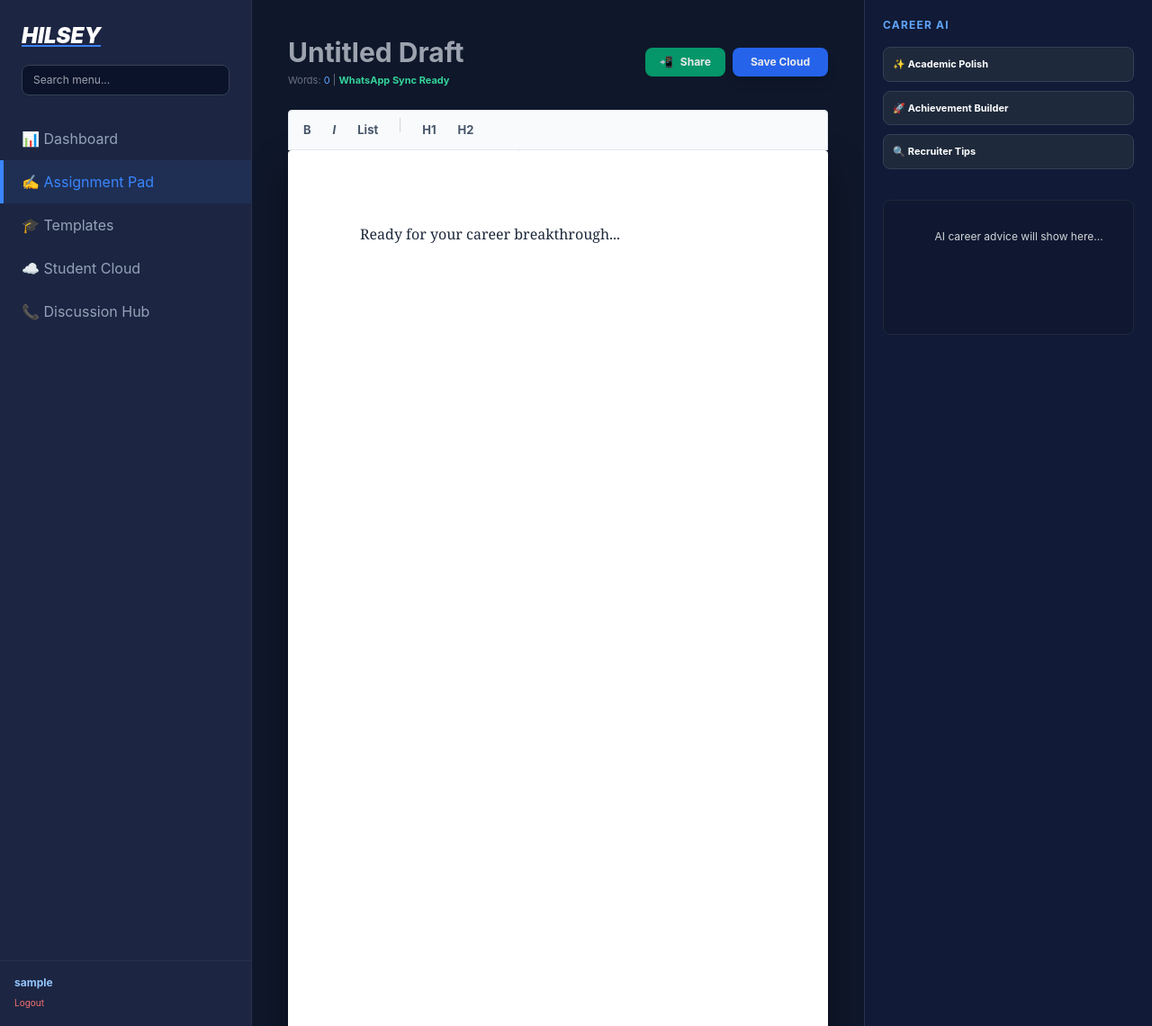
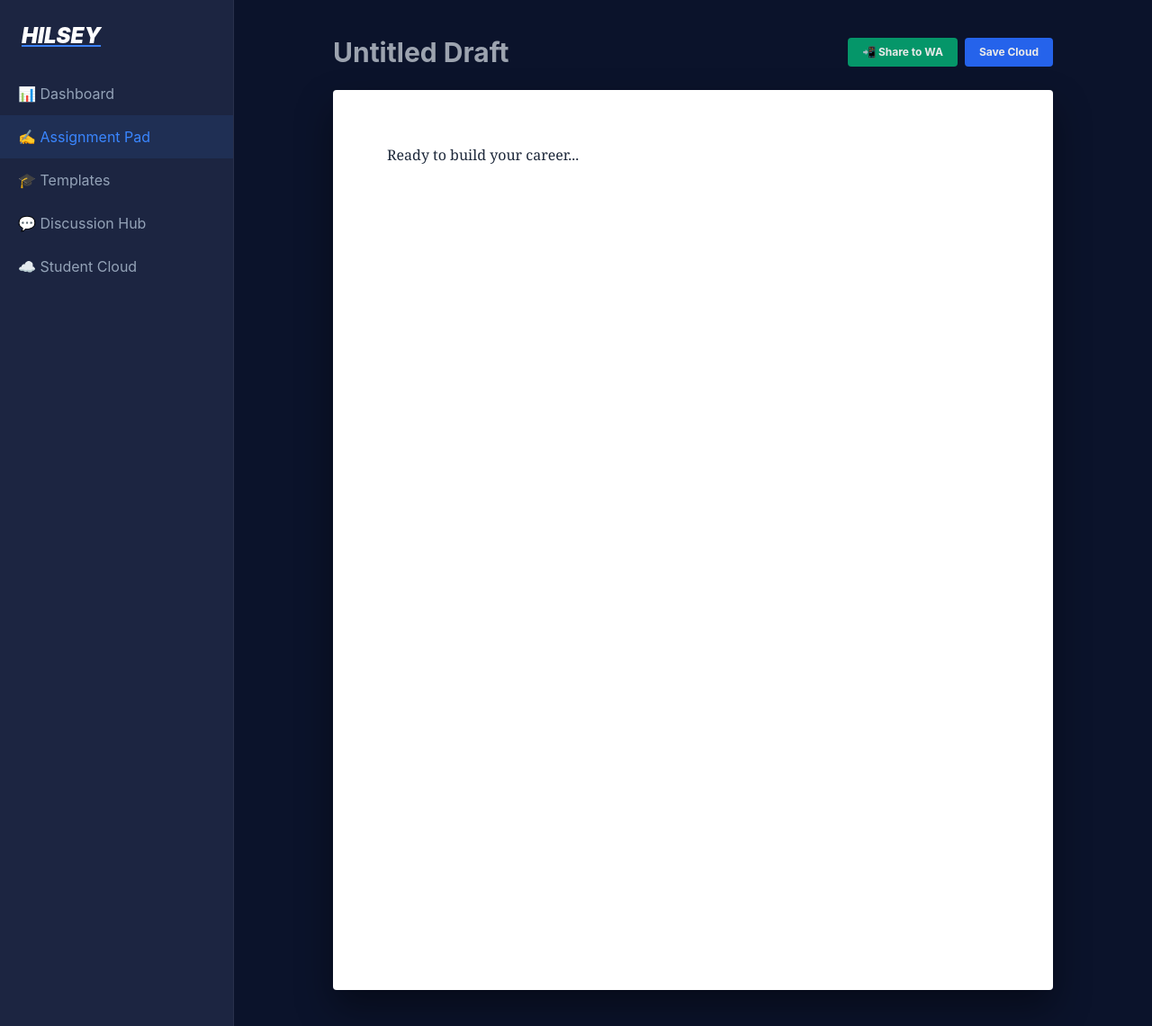
Before and after one commit to hilsey-pro/poulbilliards, a Flask app: page / in a window 1280 px wide. Shown: the whole page at 90% size. Run offline with Flask 3, Linux system fonts and the light colour scheme; the visitor is signed in with stand-in values (Sample User, id 1); some libraries are stand-ins or nearby versions.

Commit message:
Update index.html

```diff
--- a/templates/index.html
+++ b/templates/index.html
@@ -1,148 +1,49 @@
 <!DOCTYPE html>
 <html lang="en">
 <head>
-    <meta charset="UTF-8">
-    <meta name="viewport" content="width=device-width, initial-scale=1.0">
-    <title>Hilsey Pro | Workstation</title>
+    <meta charset="UTF-8"><title>Hilsey Pro | Workstation</title>
     <script src="https://cdn.tailwindcss.com"></script>
     <style>
         :root { --bg: #0B132B; --sidebar: #1C2541; --primary: #3A86FF; --text: #EAEAEA; }
         body { background: var(--bg); color: var(--text); display: flex; height: 100vh; overflow: hidden; font-family: 'Inter', sans-serif; }
-
-        /* Sidebar */
-        .sidebar { width: 280px; background: var(--sidebar); border-right: 1px solid rgba(255,255,255,0.05); display: flex; flex-direction: column; }
-        .nav-item { padding: 12px 20px; color: #94a3b8; display: flex; align-items: center; gap: 12px; text-decoration: none; border-left: 4px solid transparent; transition: 0.2s; }
-        .nav-item:hover, .active { background: rgba(58, 134, 255, 0.1); color: var(--primary); border-left-color: var(--primary); }
-
-        /* Editor */
-        #editor-container { flex: 1; padding: 40px; overflow-y: auto; display: flex; flex-direction: column; align-items: center; background: #0f172a; }
-        #paper { background: white; color: #1e293b; width: 100%; max-width: 850px; min-height: 1100px; padding: 80px; border-radius: 4px; outline: none; box-shadow: 0 20px 40px rgba(0,0,0,0.4); font-family: 'Georgia', serif; line-height: 1.7; }
-
-        /* Toolbar */
-        .toolbar { background: #f8fafc; border: 1px solid #e2e8f0; padding: 8px; display: flex; gap: 8px; position: sticky; top: 0; z-index: 10; width: 100%; max-width: 850px; border-radius: 4px 4px 0 0; }
-        .tool-btn { padding: 4px 8px; color: #475569; font-weight: bold; border-radius: 4px; font-size: 13px; }
-        .tool-btn:hover { background: #e2e8f0; }
-
-        .ai-drawer { width: 320px; background: #111a36; border-left: 1px solid rgba(255,255,255,0.1); padding: 20px; overflow-y: auto; }
-        .ai-btn { background: #1e293b; border: 1px solid #334155; padding: 10px; border-radius: 8px; font-size: 11px; text-align: left; width: 100%; margin-bottom: 10px; color: white; }
+        .sidebar { width: 260px; background: var(--sidebar); border-right: 1px solid rgba(255,255,255,0.05); }
+        .nav-item { padding: 12px 20px; color: #94a3b8; display: flex; align-items: center; gap: 12px; text-decoration: none; }
+        .active { background: rgba(58, 134, 255, 0.1); color: var(--primary); }
+        #paper { background: white; color: #1e293b; width: 100%; max-width: 800px; min-height: 1000px; padding: 60px; border-radius: 4px; outline: none; box-shadow: 0 20px 40px rgba(0,0,0,0.4); font-family: 'Georgia', serif; }
     </style>
 </head>
 <body>
-
     <div class="sidebar">
-        <div class="p-6">
-            <h1 class="text-2xl font-black italic text-white underline decoration-blue-500">HILSEY</h1>
-            <div class="mt-4">
-                <input type="text" id="global-search" placeholder="Search menu..." onkeyup="performSearch()" class="w-full bg-[#0B132B] border border-slate-700 rounded-lg py-2 px-3 text-xs focus:outline-none focus:border-blue-500 text-white">
-            </div>
-        </div>
-        <nav class="flex-1">
+        <div class="p-6"><h1 class="text-2xl font-black italic text-white underline decoration-blue-500">HILSEY</h1></div>
+        <nav>
             <a href="/dashboard" class="nav-item">📊 Dashboard</a>
             <a href="/" class="nav-item active">✍️ Assignment Pad</a>
             <a href="/templates" class="nav-item">🎓 Templates</a>
+            <a href="/hub" class="nav-item">💬 Discussion Hub</a>
             <a href="/database" class="nav-item">☁️ Student Cloud</a>
-            <a href="/hub" class="nav-item">📞 Discussion Hub</a>
         </nav>
-        <div class="p-4 border-t border-white/5">
-            <p class="text-xs font-bold text-blue-300">{{ user }}</p>
-            <a href="/logout" class="text-[10px] text-red-400">Logout</a>
-        </div>
     </div>
 
-    <div id="editor-container">
-        <div class="w-full max-w-[850px] flex justify-between items-center mb-6">
-            <div class="flex-1">
-                <input id="doc-title" type="text" placeholder="Untitled Draft" class="bg-transparent text-3xl font-bold outline-none border-b border-transparent focus:border-blue-500 transition w-full text-white">
-                <p class="text-[11px] text-gray-500 mt-1">Words: <span id="word-count" class="text-blue-400">0</span> | <span class="text-emerald-400 font-bold">WhatsApp Sync Ready</span></p>
-            </div>
+    <div class="flex-1 p-10 overflow-y-auto flex flex-col items-center">
+        <div class="w-full max-w-[800px] flex justify-between items-center mb-6">
+            <input id="doc-title" type="text" placeholder="Untitled Draft" class="bg-transparent text-3xl font-bold outline-none text-white w-2/3">
             <div class="flex gap-2">
-                <button onclick="shareToWhatsApp()" class="bg-emerald-600 px-4 py-2 rounded-lg font-bold text-xs hover:bg-emerald-500 transition flex items-center gap-2">
-                   <span>📲</span> Share
-                </button>
-                <button onclick="saveWork()" class="bg-blue-600 px-5 py-2 rounded-lg font-bold text-xs hover:bg-blue-500 shadow-lg">Save Cloud</button>
+                <button onclick="shareToWhatsApp()" class="bg-emerald-600 px-4 py-2 rounded font-bold text-xs hover:bg-emerald-500 transition">📲 Share to WA</button>
+                <button onclick="saveWork()" class="bg-blue-600 px-4 py-2 rounded font-bold text-xs">Save Cloud</button>
             </div>
         </div>
-
-        <div class="toolbar">
-            <button onclick="document.execCommand('bold')" class="tool-btn">B</button>
-            <button onclick="document.execCommand('italic')" class="tool-btn italic">I</button>
-            <button onclick="document.execCommand('insertUnorderedList')" class="tool-btn">List</button>
-            <div class="w-px h-4 bg-gray-300 mx-2"></div>
-            <button onclick="document.execCommand('formatBlock', false, 'h1')" class="tool-btn">H1</button>
-            <button onclick="document.execCommand('formatBlock', false, 'h2')" class="tool-btn">H2</button>
-        </div>
-
-        <div id="paper" contenteditable="true" oninput="updateStats()">
-            <p>Ready for your career breakthrough...</p>
-        </div>
-    </div>
-
-    <div class="ai-drawer">
-        <h3 class="text-xs font-bold text-blue-400 mb-4 uppercase tracking-widest">Career AI</h3>
-        <button onclick="callAI('polish')" class="ai-btn">✨ <b>Academic Polish</b></button>
-        <button onclick="callAI('achievement')" class="ai-btn">🚀 <b>Achievement Builder</b></button>
-        <button onclick="callAI('suggest')" class="ai-btn">🔍 <b>Recruiter Tips</b></button>
-
-        <div id="ai-response" class="mt-6 p-4 bg-slate-900/50 rounded-lg text-xs border border-slate-800 text-gray-300 min-h-[150px] whitespace-pre-wrap">
-            AI career advice will show here...
+        <div id="paper" contenteditable="true">
+            <p>Ready to build your career...</p>
         </div>
     </div>
 
     <script>
-        // 1. WHATSAPP SHARE LOGIC
         function shareToWhatsApp() {
             const title = document.getElementById('doc-title').value || "My Document";
             const content = document.getElementById('paper').innerText;
-            const text = `*${title}* \n\n${content}`;
-            const encodedText = encodeURIComponent(text);
-            window.open(`https://wa.me/?text=${encodedText}`, '_blank');
+            const text = `*${title}*\n\n${content}`;
+            window.open(`https://wa.me/?text=${encodeURIComponent(text)}`, '_blank');
         }
-
-        function performSearch() {
-            let input = document.getElementById('global-search').value.toLowerCase();
-            document.querySelectorAll('.nav-item').forEach(item => {
-                item.style.display = item.innerText.toLowerCase().includes(input) ? "flex" : "none";
-            });
-        }
-
-        function updateStats() {
-            const text = document.getElementById('paper').innerText;
-            const words = text.trim().split(/\s+/).filter(w => w.length > 0);
-            document.getElementById('word-count').innerText = words.length;
-        }
-
-        window.onload = function() {
-            const urlParams = new URLSearchParams(window.location.search);
-            const templateKey = urlParams.get('template');
-            const paper = document.getElementById('paper');
-            const docTitle = document.getElementById('doc-title');
-
-            const templates = {
-                'cv': { title: "Classic CV", body: "<h1>CV</h1><p>Name: ...</p>" },
-                'modern': { title: "Modern CV", body: "<div style='display:flex;gap:20px;'><div style='flex:1;background:#f8fafc;padding:15px;'>Skills</div><div style='flex:2;'>Experience</div></div>" },
-                'resign': { title: "Resignation", body: "<h1>Resignation</h1><p>Dear Manager...</p>" }
-            };
-
-            if (templateKey && templates[templateKey]) {
-                paper.innerHTML = templates[templateKey].body;
-                docTitle.value = templates[templateKey].title;
-                updateStats();
-            }
-        };
-
-        async function callAI(mode) {
-            const content = document.getElementById('paper').innerText;
-            const resBox = document.getElementById('ai-response');
-            resBox.innerText = "Processing...";
-            const response = await fetch('/ai-assist', {
-                method: 'POST',
-                headers: {'Content-Type': 'application/json'},
-                body: JSON.stringify({mode: mode, content: content})
-            });
-            const data = await response.json();
-            resBox.innerText = data.success ? data.result : "AI Error";
-        }
-
         async function saveWork() {
             const content = document.getElementById('paper').innerHTML;
             const title = document.getElementById('doc-title').value;
@@ -151,7 +52,7 @@
                 headers: {'Content-Type': 'application/json'},
                 body: JSON.stringify({content: content, title: title})
             });
-            alert("Saved to Student Cloud!");
+            alert("Saved!");
         }
     </script>
 </body>
```
